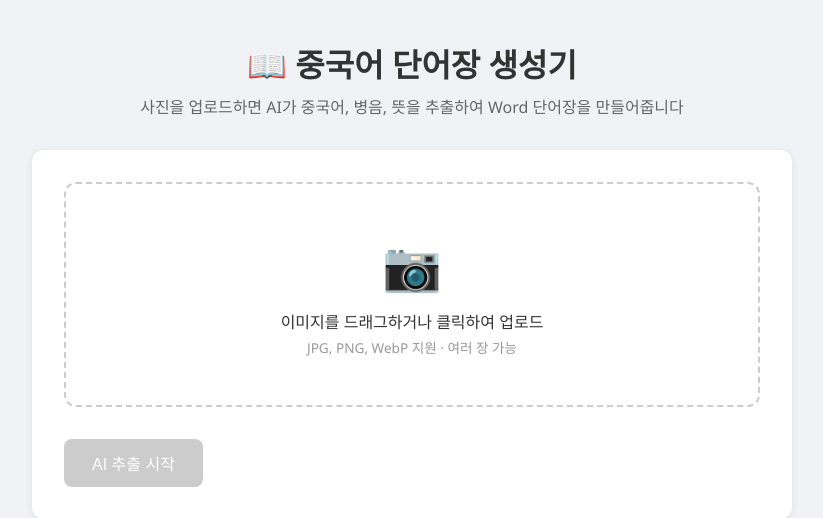
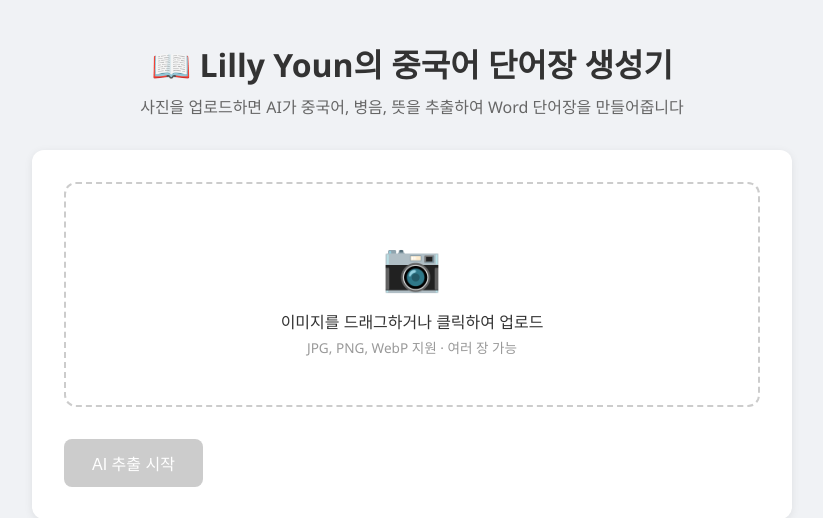
Before and after one commit to hhs486-sudo/chinese_vocabook, a FastAPI app: page / in a window 1280 px wide. Shown: the top 518 px of the page, without its empty margins (228-1051 px from the left). Run offline with FastAPI, Linux system fonts and the light colour scheme.

Commit message:
Update page title to include Lilly Youn branding
Co-Authored-By: Claude Opus 4.6 <noreply@anthropic.com>

```diff
--- a/templates/index.html
+++ b/templates/index.html
@@ -3,12 +3,12 @@
 <head>
     <meta charset="UTF-8">
     <meta name="viewport" content="width=device-width, initial-scale=1.0">
-    <title>중국어 단어장 생성기</title>
+    <title>Lilly Youn의 중국어 단어장 생성기</title>
     <link rel="stylesheet" href="/static/css/style.css">
 </head>
 <body>
     <div class="container">
-        <h1>📖 중국어 단어장 생성기</h1>
+        <h1>📖 Lilly Youn의 중국어 단어장 생성기</h1>
         <p class="subtitle">사진을 업로드하면 AI가 중국어, 병음, 뜻을 추출하여 Word 단어장을 만들어줍니다</p>
 
         <!-- Upload Section -->
```
